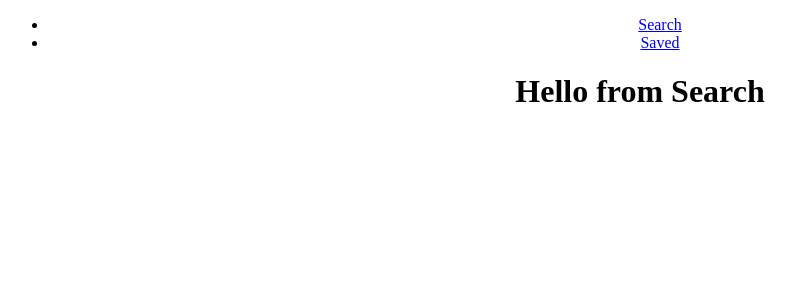
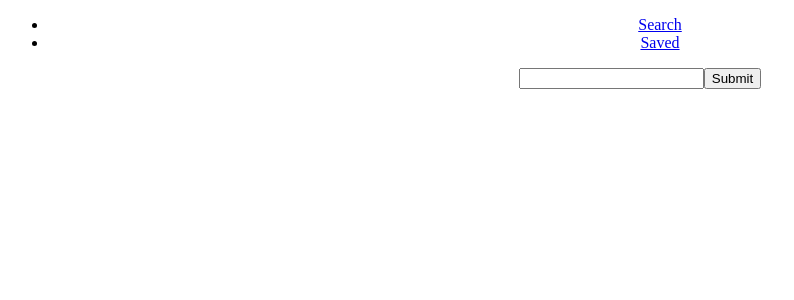
Before and after one commit to Clatrobe00/google-books-search, a React (Create React App) app in the folder client/: page / in a window 1280 px wide. Shown: the top 300 px of the page, without its empty margins (0-794 px from the left). Built offline with nearby package versions, Linux system fonts and the light colour scheme.

Commit message:
add searchBar to search page with useState functionality

```diff
--- a/client/src/pages/Search.js
+++ b/client/src/pages/Search.js
@@ -1,8 +1,25 @@
-import React from 'react';
+import React, { useState } from 'react';
 
 const Search = () => {
+
+    const [searchVal, setSearchVal] = useState("")
+
+    const handleInputChange = (e) => {
+        setSearchVal(e.target.value);
+    }
+
+    const handleSubmit = (event) => {
+        event.preventDefault();
+        console.log('final searchVal is', searchVal)
+    }
+
     return (
-        <h1>Hello from Search</h1>
+
+    <div>
+        <input type="text" class="inputtext" value={searchVal} id="text1" onChange={handleInputChange} />
+        <button onClick={handleSubmit}>Submit</button>
+    </div>
+
     )
 }
 
```
